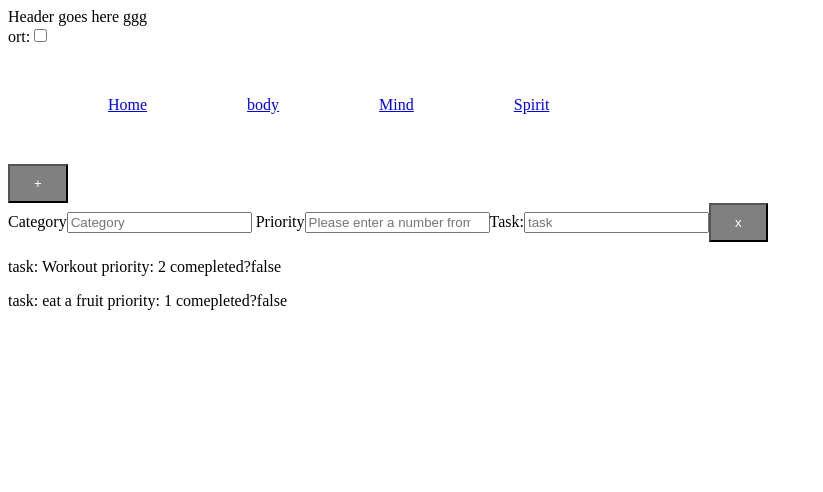
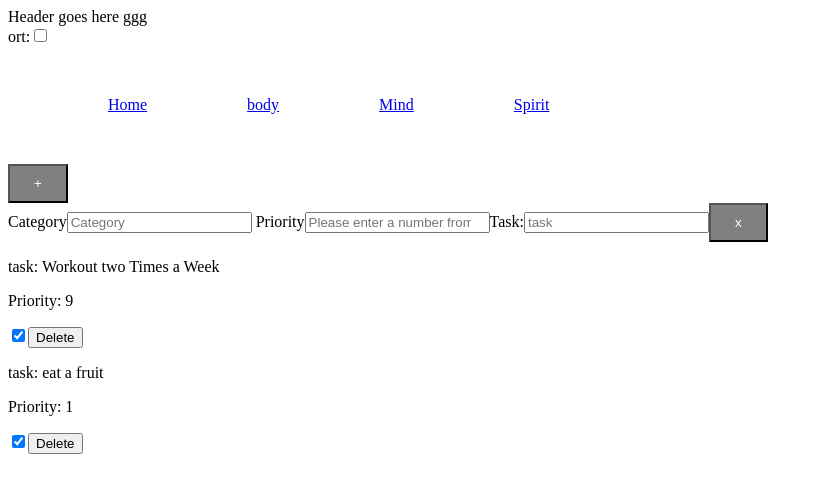
Before and after one commit to robinlashae1/react-productivity, a React (Create React App) app: page /body in a window 1280 px wide. Shown: the top 492 px of the page, without its empty margins (0-823 px from the left). Built offline with nearby package versions, Linux system fonts and the light colour scheme; data requests are answered from the project's data file.

Commit message:
Edit/Delete completed

```diff
--- a/src/components/Body.js
+++ b/src/components/Body.js
@@ -1,12 +1,69 @@
-import React from 'react'
+import React,{useState} from 'react'
 
-function Body({task:{task,priority,completed}}) {
-    console.log("hello",task)
+function Body({task:{task,priority,completed,id}}) {
+const [EditRequest, setEditRequest] = useState(true)
+const [EditPriorityRequest, setEditPriorityRequest] = useState(true)
+const[NewPriority,setNewPriority] = useState(priority)
+const[NewTask, setNewTask]= useState(task)
+
+function DeleteHandler(e){
+    fetch(`http://localhost:4000/tasks/${id}`,{
+        method:"DELETE",
+        headers:{"Content-type":"application/json"},
+        body:JSON.stringify({
+                })})}
+
+function editHandler(e){
+fetch(`http://localhost:4000/tasks/${id}`,{
+method:"PATCH",
+headers:{"Content-type":"application/json"},
+body:JSON.stringify({
+    task:NewTask
+})})
+.then(response => response.json())
+.then(json => console.log(json))
+setEditRequest(!EditRequest)
+}
+
+function priorityEditHandler(e){
+    fetch(`http://localhost:4000/tasks/${id}`,{
+        method:"PATCH",
+        headers:{"Content-type":"application/json"},
+        body:JSON.stringify({
+            priority:NewPriority
+        })})
+        .then(response => response.json())
+        .then(json => console.log(json))
+        setEditPriorityRequest(!EditPriorityRequest)
+}
+
+function completeHandler(e){
+    fetch(`http://localhost:4000/tasks/${id}`,{
+        method:"PATCH",
+        headers:{"Content-type":"application/json"},
+        body:JSON.stringify({
+            completed:!completed
+        })})
+        .then(response => response.json())
+        .then(json => console.log(json))
+}
+
     return (
         <div>
-            <p>task: {task} priority: {priority} comepleted?{completed} </p>
+            {EditRequest? <p onClick={()=>setEditRequest(!EditRequest)} >task: {task}</p>:
+           <> <input placeholder={task} onChange={(e)=>setNewTask(e.target.value)} value={NewTask}></input>
+            <button onClick={editHandler}>Edit</button>
+            </>
+            }
+  {EditPriorityRequest? <p onClick={()=>setEditPriorityRequest(!EditPriorityRequest)} >Priority: {priority}</p>:
+           <> <input placeholder={priority} onChange={(e)=>setNewPriority(e.target.value)} value={NewPriority}></input>
+            <button onClick={priorityEditHandler}>Edit</button>
+            </>
+            }
+<input type="checkbox" onClick={completeHandler} defaultChecked={completed} ></input>
+            <button   onClick={()=>DeleteHandler(id)}        >Delete</button>
+
         </div>
     )
 }
-
 export default Body
--- a/src/components/Mind.js
+++ b/src/components/Mind.js
@@ -1,11 +1,69 @@
-import React from 'react'
+import React,{useState} from 'react'
 
-function Mind({task:{task,priority,completed}}) {
-    return (
-        <div>
-           <p>task: {task} priority: {priority} comepleted?{completed} </p>
-        </div>
-    )
-}
+function Mind({task:{task,priority,completed,id}}) {
+    const [EditRequest, setEditRequest] = useState(true)
+    const [EditPriorityRequest, setEditPriorityRequest] = useState(true)
+    const[NewPriority,setNewPriority] = useState(priority)
+    const[NewTask, setNewTask]= useState(task)
 
+    function DeleteHandler(e){
+        fetch(`http://localhost:4000/tasks/${id}`,{
+            method:"DELETE",
+            headers:{"Content-type":"application/json"},
+            body:JSON.stringify({
+                    })})}
+
+    function editHandler(e){
+    fetch(`http://localhost:4000/tasks/${id}`,{
+    method:"PATCH",
+    headers:{"Content-type":"application/json"},
+    body:JSON.stringify({
+        task:NewTask
+    })})
+    .then(response => response.json())
+    .then(json => console.log(json))
+    setEditRequest(!EditRequest)
+    }
+
+    function priorityEditHandler(e){
+        fetch(`http://localhost:4000/tasks/${id}`,{
+            method:"PATCH",
+            headers:{"Content-type":"application/json"},
+            body:JSON.stringify({
+                priority:NewPriority
+            })})
+            .then(response => response.json())
+            .then(json => console.log(json))
+            setEditPriorityRequest(!EditPriorityRequest)
+    }
+
+    function completeHandler(e){
+        fetch(`http://localhost:4000/tasks/${id}`,{
+            method:"PATCH",
+            headers:{"Content-type":"application/json"},
+            body:JSON.stringify({
+                completed:!completed
+            })})
+            .then(response => response.json())
+            .then(json => console.log(json))
+    }
+
+        return (
+            <div>
+                {EditRequest? <p onClick={()=>setEditRequest(!EditRequest)} >task: {task}</p>:
+               <> <input placeholder={task} onChange={(e)=>setNewTask(e.target.value)} value={NewTask}></input>
+                <button onClick={editHandler}>Edit</button>
+                </>
+                }
+      {EditPriorityRequest? <p onClick={()=>setEditPriorityRequest(!EditPriorityRequest)} >Priority: {priority}</p>:
+               <> <input placeholder={priority} onChange={(e)=>setNewPriority(e.target.value)} value={NewPriority}></input>
+                <button onClick={priorityEditHandler}>Edit</button>
+                </>
+                }
+    <input type="checkbox" onClick={completeHandler} defaultChecked={completed} ></input>
+                <button   onClick={()=>DeleteHandler(id)}        >Delete</button>
+
+            </div>
+        )
+    }
 export default Mind
--- a/src/components/Spirit.js
+++ b/src/components/Spirit.js
@@ -1,11 +1,69 @@
-import React from 'react'
+import React,{useState} from 'react'
 
-function Spirit({task:{task,priority,completed}}) {
-    return (
-        <div>
-    <p>task: {task} priority: {priority} comepleted?{completed} </p>
-        </div>
-    )
-}
+function Spirit({task:{task,priority,completed,id}}) {
+    const [EditRequest, setEditRequest] = useState(true)
+    const [EditPriorityRequest, setEditPriorityRequest] = useState(true)
+    const[NewPriority,setNewPriority] = useState(priority)
+    const[NewTask, setNewTask]= useState(task)
 
+    function DeleteHandler(e){
+        fetch(`http://localhost:4000/tasks/${id}`,{
+            method:"DELETE",
+            headers:{"Content-type":"application/json"},
+            body:JSON.stringify({
+                    })})}
+
+    function editHandler(e){
+    fetch(`http://localhost:4000/tasks/${id}`,{
+    method:"PATCH",
+    headers:{"Content-type":"application/json"},
+    body:JSON.stringify({
+        task:NewTask
+    })})
+    .then(response => response.json())
+    .then(json => console.log(json))
+    setEditRequest(!EditRequest)
+    }
+
+    function priorityEditHandler(e){
+        fetch(`http://localhost:4000/tasks/${id}`,{
+            method:"PATCH",
+            headers:{"Content-type":"application/json"},
+            body:JSON.stringify({
+                priority:NewPriority
+            })})
+            .then(response => response.json())
+            .then(json => console.log(json))
+            setEditPriorityRequest(!EditPriorityRequest)
+    }
+
+    function completeHandler(e){
+        fetch(`http://localhost:4000/tasks/${id}`,{
+            method:"PATCH",
+            headers:{"Content-type":"application/json"},
+            body:JSON.stringify({
+                completed:!completed
+            })})
+            .then(response => response.json())
+            .then(json => console.log(json))
+    }
+
+        return (
+            <div>
+                {EditRequest? <p onClick={()=>setEditRequest(!EditRequest)} >task: {task}</p>:
+               <> <input placeholder={task} onChange={(e)=>setNewTask(e.target.value)} value={NewTask}></input>
+                <button onClick={editHandler}>Edit</button>
+                </>
+                }
+      {EditPriorityRequest? <p onClick={()=>setEditPriorityRequest(!EditPriorityRequest)} >Priority: {priority}</p>:
+               <> <input placeholder={priority} onChange={(e)=>setNewPriority(e.target.value)} value={NewPriority}></input>
+                <button onClick={priorityEditHandler}>Edit</button>
+                </>
+                }
+    <input type="checkbox" onClick={completeHandler} defaultChecked={completed} ></input>
+                <button   onClick={()=>DeleteHandler(id)}        >Delete</button>
+
+            </div>
+        )
+    }
 export default Spirit
--- a/src/db.json
+++ b/src/db.json
@@ -1,39 +1,32 @@
 {
   "tasks": [
     {
-        "task": " Workout",
+      "task": " Workout two Times a Week",
       "category": "body",
-        "priority": "2",
-        "completed": "false",
+      "priority": "9",
+      "completed": true,
       "id": 1
-
     },
     {
       "task": " meditate",
       "category": "spirit",
       "priority": "3",
-        "completed": "false",
+      "completed": false,
       "id": 2
-
     },
     {
       "task": " study",
       "category": "mind",
       "priority": "4",
-        "completed": "false",
+      "completed": false,
       "id": 3
     },
     {
       "task": " eat a fruit ",
       "category": "body",
       "priority": "1",
-        "completed": "false",
+      "completed": true,
       "id": 4
     }
-
-
-
-
-
   ]
 }
```
Lines whose indentation alone changed are shown as unchanged.
